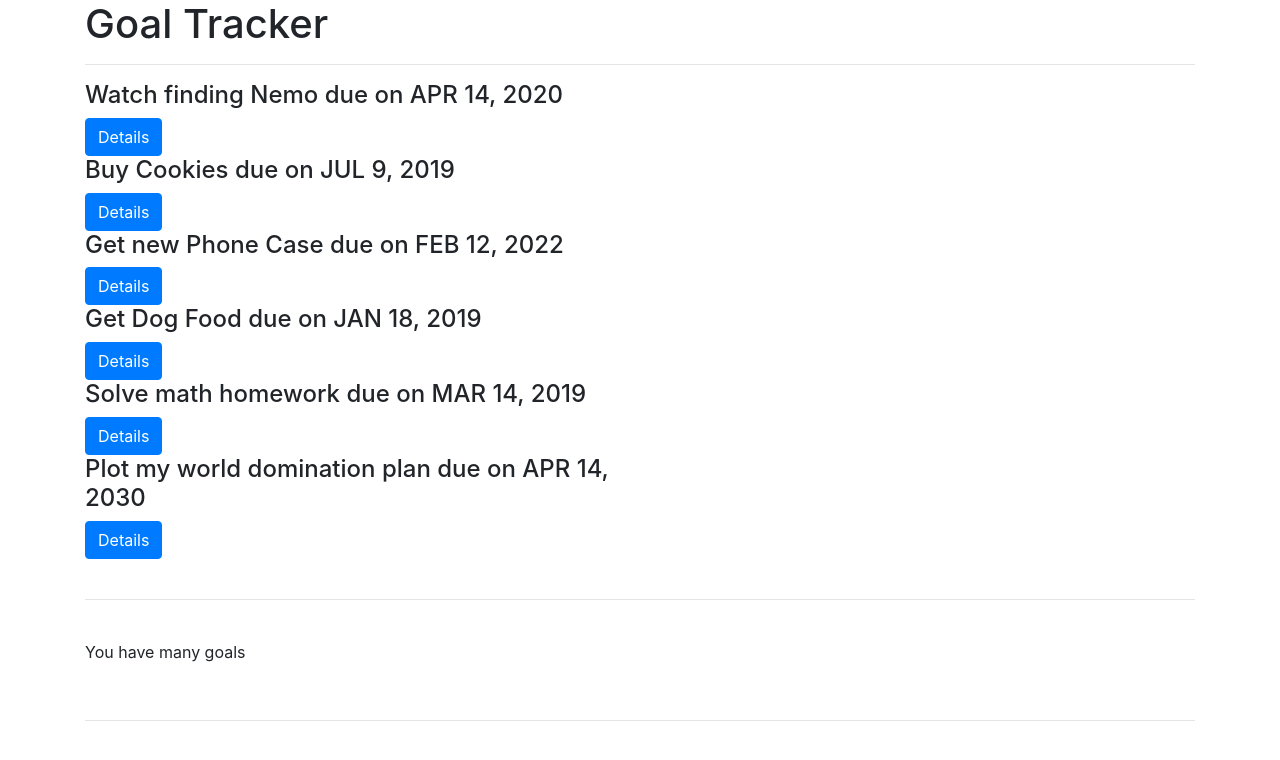
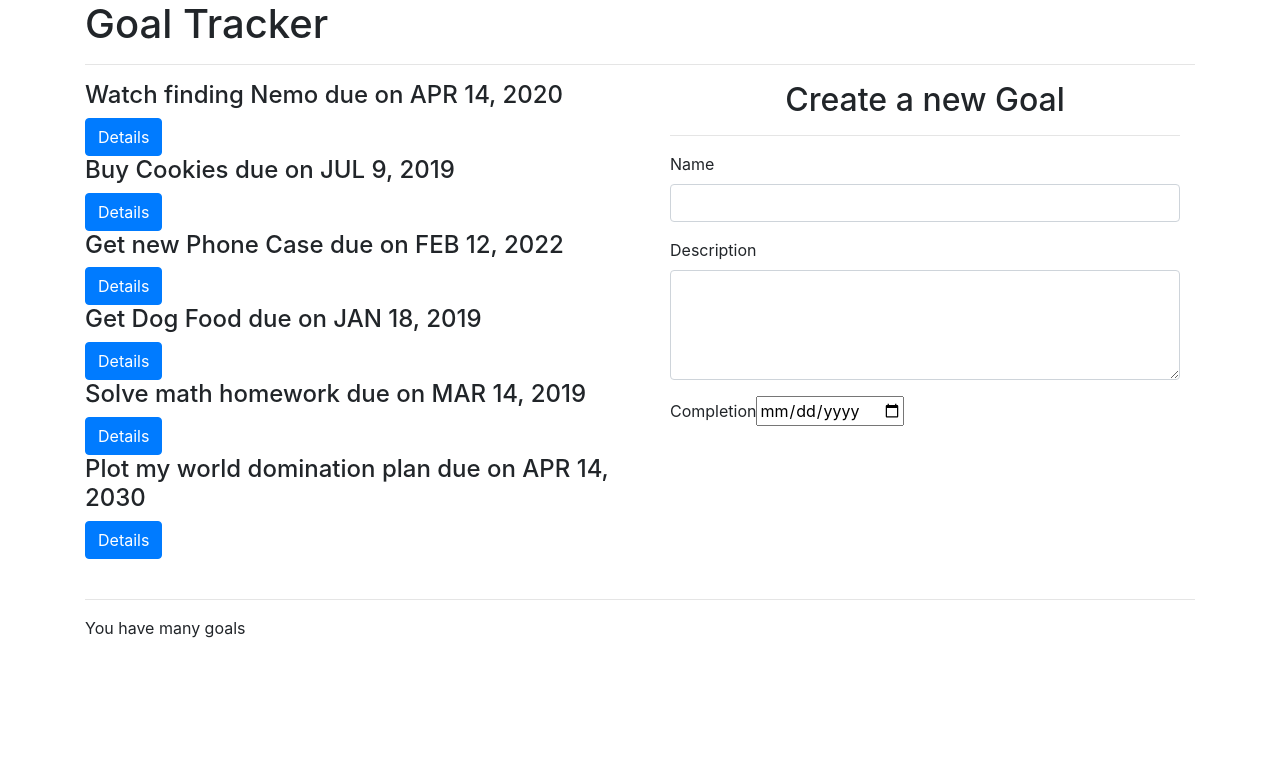
Before and after one commit to wavyylikethesea/Goal-tracker, an Angular app: page / in a window 1280 px wide. Shown: the top 760 px of the page. Built offline with nearby package versions, Linux system fonts and the light colour scheme.

Commit message:
Style the goal form

```diff
--- a/src/app/goal-form/goal-form.component.html
+++ b/src/app/goal-form/goal-form.component.html
@@ -1 +1,23 @@
-<p>goal-form works!</p>
+<div class="container-fluid">
+        <h2 class="text-center">Create a new Goal</h2>
+        <hr>
+        <form>
+            <div class="form-group">
+
+                <label for="name">Name</label>
+                <input type="text" required class="form-control" id="name">
+
+            </div>
+            <div class="form-group">
+
+                <label for="description">Description</label>
+                <textarea class="form-control" id="description" rows="4" required></textarea>
+
+            </div>
+            <div class="form-group">
+                <label for="complete">Completion</label>
+                <input type='date' id="complete" required>
+
+            </div>
+        </form>
+      </div>
--- a/src/app/goal/goal.component.html
+++ b/src/app/goal/goal.component.html
@@ -15,8 +15,12 @@
 
         </div>
     </div>
- </div>
-  <br><hr><br>
-<p *ngIf="goals.length > 5">You have many goals</p>
+
+  <br><hr>
+  <div class="col-md-6">
+    <app-goal-form></app-goal-form>
+  </div>
+</div>
 <br><hr>
+  <p *ngIf="goals.length > 5">You have many goals</p>
 </div>
```
